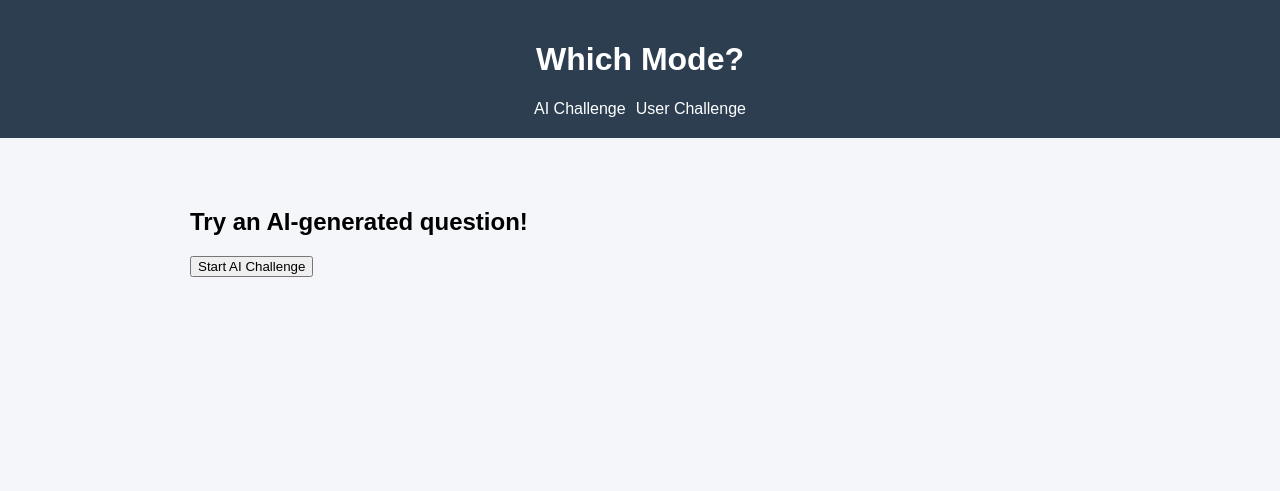
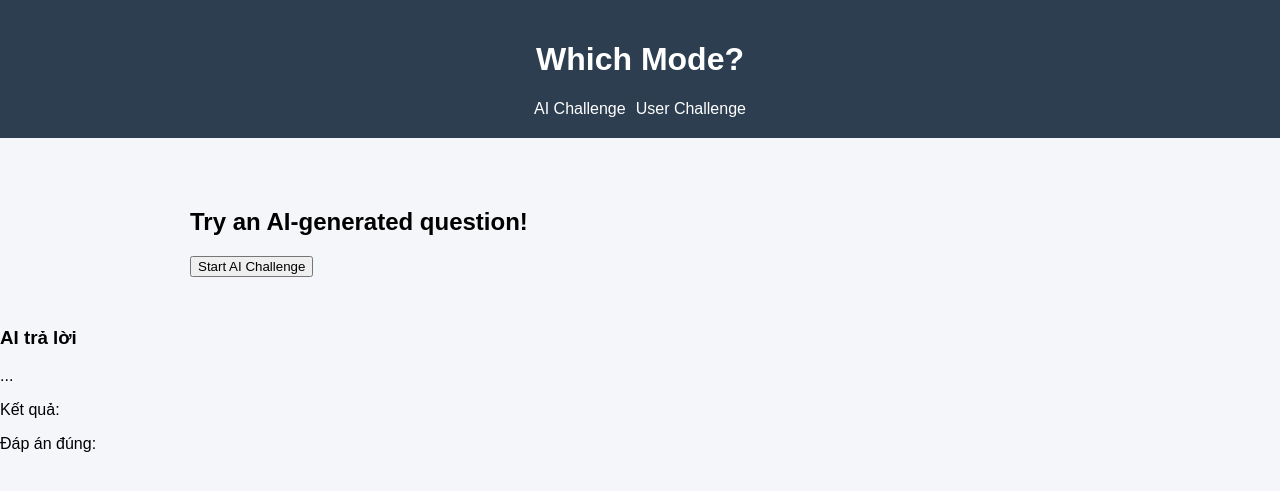
Before and after one commit to Nguyen-Hoang-Ky-Anh/PythonQuizProject, a Django app: template templates/ai-challenge.html in a window 1280 px wide. Shown: the top 491 px of the page. Run offline with Django 5.2, Linux system fonts and the light colour scheme; the template is opened without the code that fills it, so the values that code supplies are empty.

Commit message:
Update ai-challenge.html

```diff
--- a/templates/ai-challenge.html
+++ b/templates/ai-challenge.html
@@ -128,3 +128,24 @@ document.getElementById('submitBtn').addEventListener('click', function() {
 
 </body>
 </html>
+<script>
+async function battleAI(questionId) {
+    const res = await fetch(`/assistant/ai-challenge/?id=${questionId}`);
+    const data = await res.json();
+
+    document.getElementById("ai-answer").innerText = data.ai_answer;
+    document.getElementById("correct-answer").innerText = data.correct_answer;
+
+    if (data.ai_correct) {
+        document.getElementById("ai-result").innerText = "AI trả lời đúng!";
+    } else {
+        document.getElementById("ai-result").innerText = "AI trả lời sai!";
+    }
+}
+</script>
+<div class="ai-box">
+    <h3>AI trả lời</h3>
+    <p id="ai-answer">...</p>
+    <p>Kết quả: <span id="ai-result"></span></p>
+    <p>Đáp án đúng: <b id="correct-answer"></b></p>
+</div>
```
